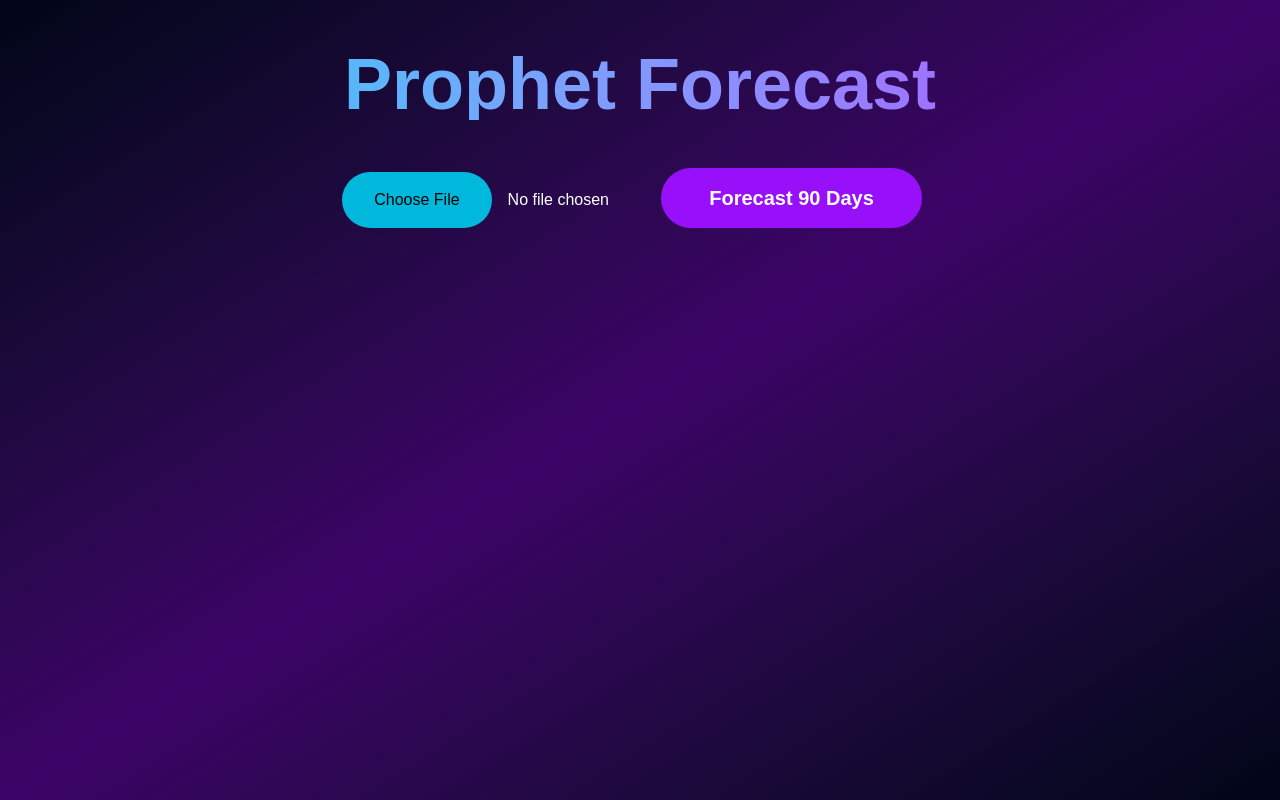
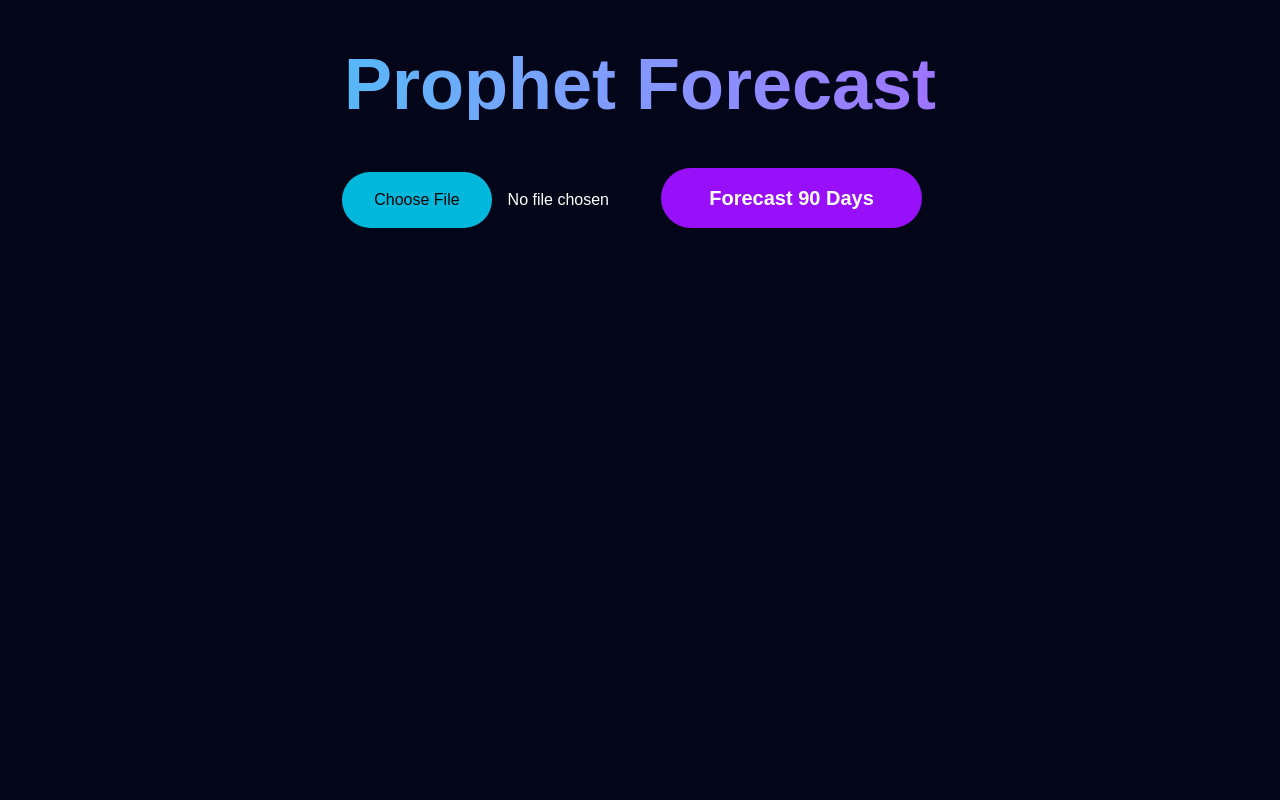
Before and after one commit to widowmaker101/henleysanalytics, a Next.js app in the folder frontend/: page /forecast in a window 1280 px wide. Built offline with nearby package versions, Linux system fonts and the light colour scheme.

Commit message:
fix: add vercel.json + complete frontend for deploy

```diff
--- a/frontend/src/app/forecast/page.tsx
+++ b/frontend/src/app/forecast/page.tsx
@@ -23,18 +23,16 @@ export default function Forecast() {
   };
 
   return (
-    <div className="min-h-screen bg-gradient-to-br from-slate-950 via-purple-950 to-slate-950 text-white p-12">
+    <div className="min-h-screen bg-slate-950 text-white p-12">
       <div className="max-w-6xl mx-auto text-center">
-        <h1 className="text-7xl font-black mb-12 bg-gradient-to-r from-cyan-400 to-purple-500 bg-clip-text text-transparent">
-          Prophet Forecast
-        </h1>
+        <h1 className="text-7xl font-black mb-12 bg-gradient-to-r from-cyan-400 to-purple-500 bg-clip-text text-transparent">Prophet Forecast</h1>
         <input type="file" accept=".csv" onChange={e=>e.target.files&&setFile(e.target.files[0])}
           className="file:mr-4 file:py-4 file:px-8 file:bg-cyan-500 file:text-black file:rounded-full" />
         <button onClick={run} disabled={loading} className="mx-4 px-12 py-4 bg-purple-600 rounded-full text-xl font-bold">
           {loading?"Running...":"Forecast 90 Days"}
         </button>
         {data.length>0 && (
-          <div className="mt-12 bg-slate-900/80 backdrop-blur rounded-3xl p-8">
+          <div className="mt-12">
             <ResponsiveContainer width="100%" height={500}>
               <LineChart data={data}>
                 <CartesianGrid strokeDasharray="3 3" />
```
Also changed, not shown: 1 other file (tests, documents, lock files or other folders).
